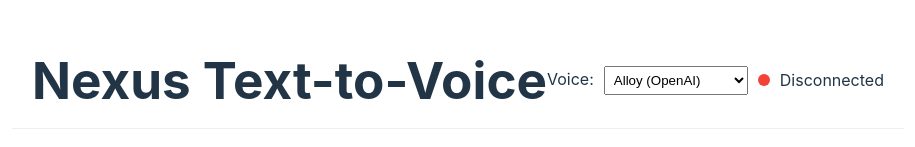
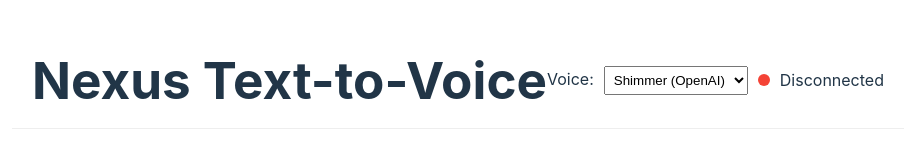
Before and after one commit to misasoares/nexus-voice-to-voice-AI-poc, a React (Vite) app in the folder web/: page /text-to-voice in a window 1280 px wide. Shown: the top 147 px of the page, without its empty margins (182-1097 px from the left). Built offline with nearby package versions, Linux system fonts and the light colour scheme; no server answers.

Commit message:
fix(web): update default voice to shimmer
Changes the default voice from 'alloy' to 'shimmer' in voice hooks.

```diff
--- a/web/src/app/text-to-voice/useHook.ts
+++ b/web/src/app/text-to-voice/useHook.ts
@@ -6,7 +6,7 @@ export const useTextToVoice = () => {
   // Chat history: { sender: 'user' | 'ai', text: string }
   const [chatHistory, setChatHistory] = useState<{ sender: 'user' | 'ai', text: string }[]>([]);
   const [aiResponseBuffer, setAiResponseBuffer] = useState<string>('');
-  const [selectedVoice, setSelectedVoice] = useState<'alloy' | 'shimmer'>('alloy');
+  const [selectedVoice, setSelectedVoice] = useState<'alloy' | 'shimmer'>('shimmer');
   const [costData, setCostData] = useState<{
     groq: { tokens: number; cost: string };
     openai: { characters: number; cost: string };
--- a/web/src/app/voice-to-voice/useHook.ts
+++ b/web/src/app/voice-to-voice/useHook.ts
@@ -6,7 +6,7 @@ export const useVoiceToVoice = () => {
   const [isRecording, setIsRecording] = useState(false);
   const [userTranscripts, setUserTranscripts] = useState<string[]>([]);
   const [aiResponse, setAiResponse] = useState<string>('');
-  const [selectedVoice, setSelectedVoice] = useState<'alloy' | 'shimmer'>('alloy');
+  const [selectedVoice, setSelectedVoice] = useState<'alloy' | 'shimmer'>('shimmer');
   const [costData, setCostData] = useState<{
       groq: { tokens: number; cost: string };
       openai: { characters: number; cost: string };
```
